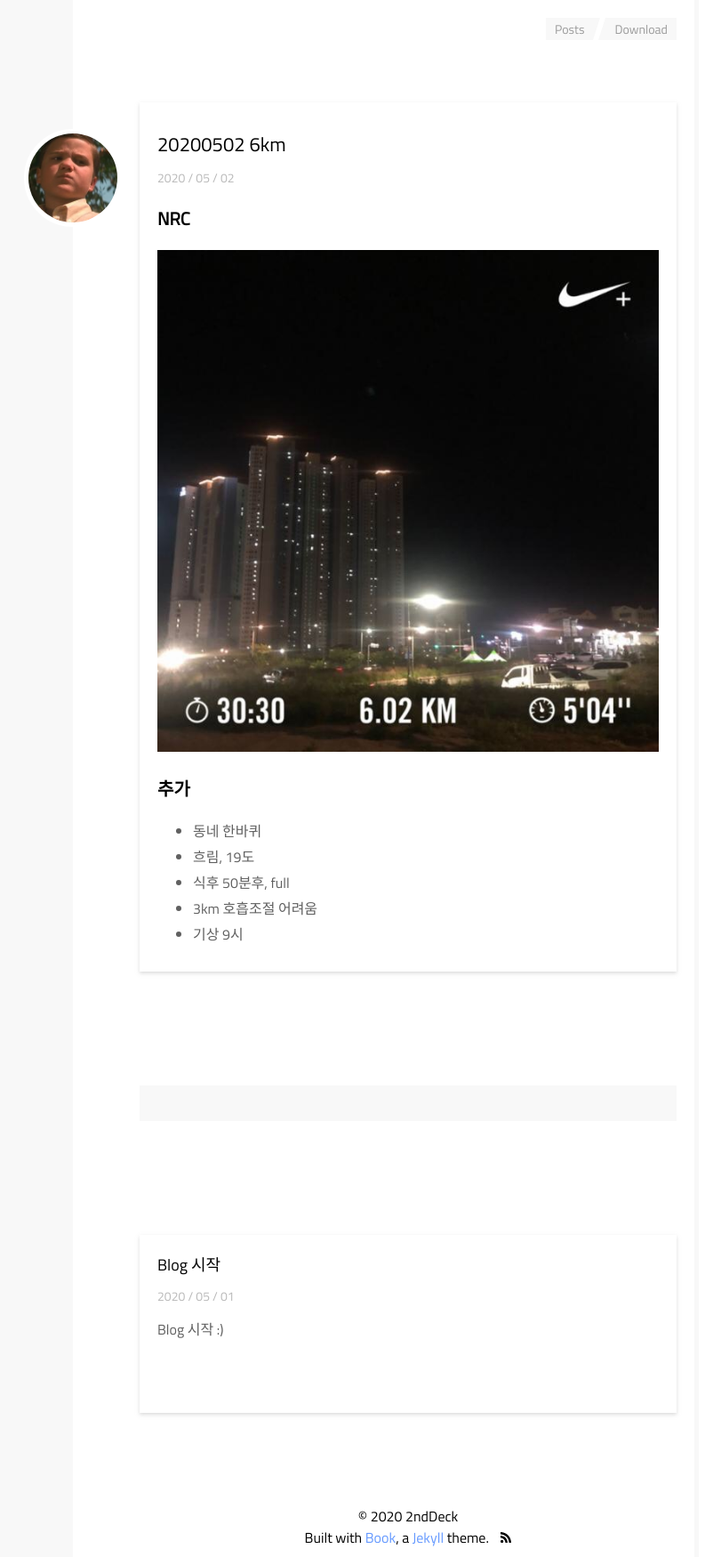
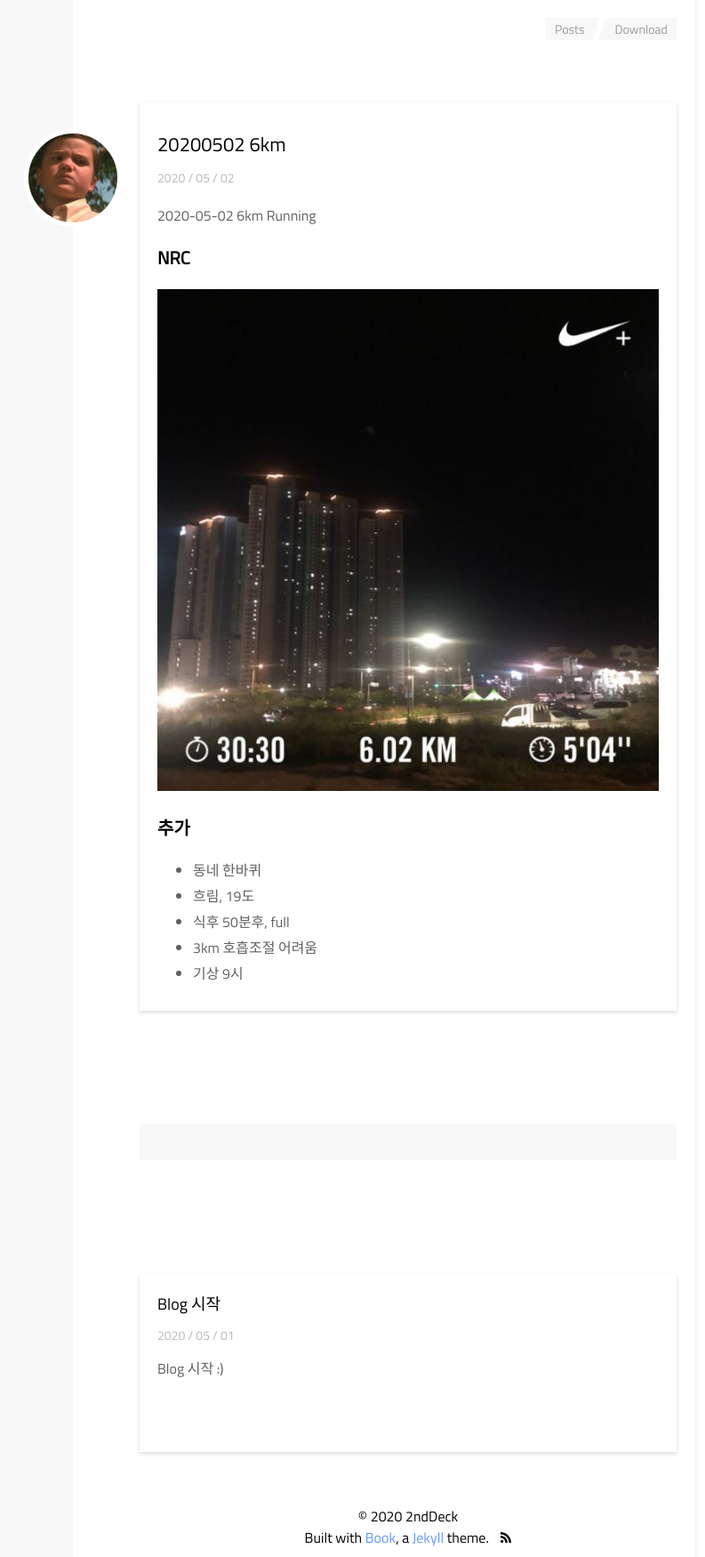
Before and after one commit to 2nd-deck/2nd-deck.github.io, a Jekyll site: the page built from _posts/2020-05-02-running.md, in a window 1280 px wide. Shown: the whole page at 89% size, without its empty margins (366-1159 px from the left). Built offline with Jekyll 4.4.1, drawn with Linux system fonts in a browser that asks for light colours; comment, search, counter and statistics services are not loaded.

Commit message:
Update 2020-05-02-running.md

```diff
--- a/_posts/2020-05-02-running.md
+++ b/_posts/2020-05-02-running.md
@@ -3,6 +3,8 @@ title: 20200502 6km
 date: 2020-05-02
 category: Running
 ---
+
+2020-05-02 6km Running
 
 ## NRC
 
```
